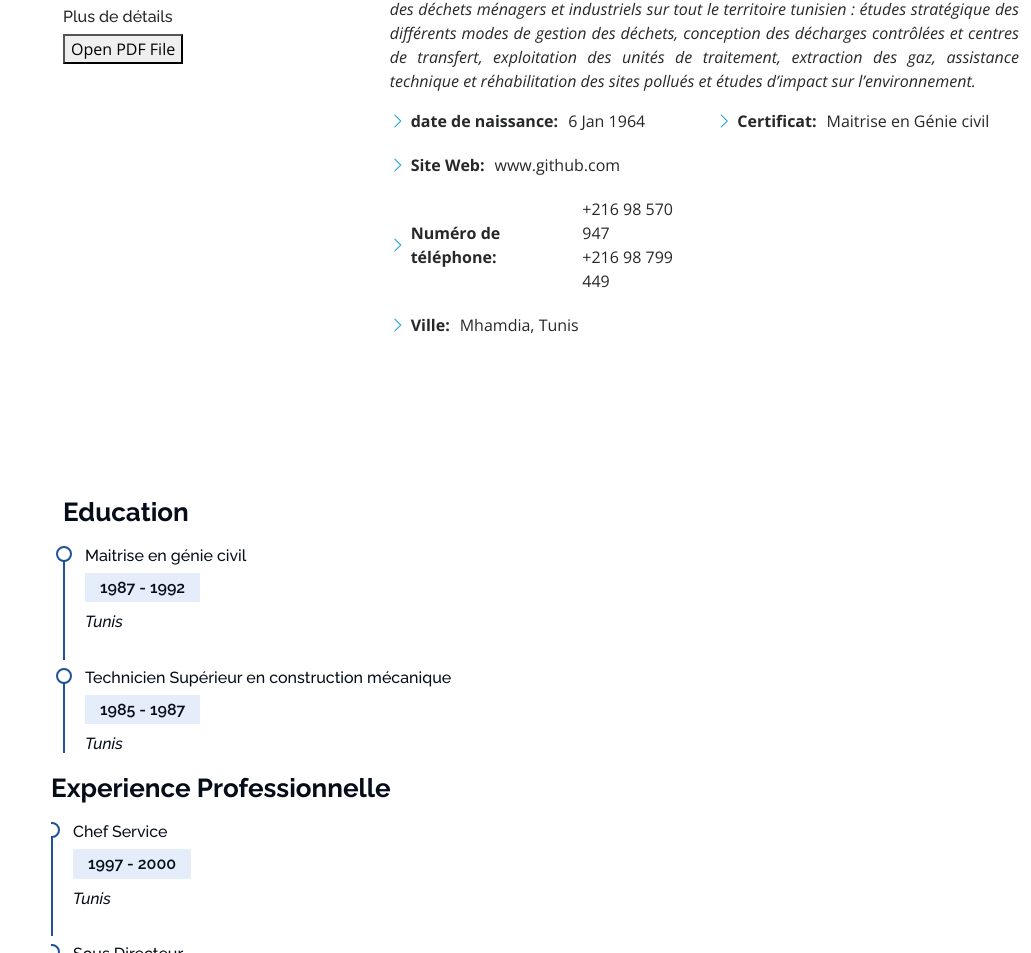
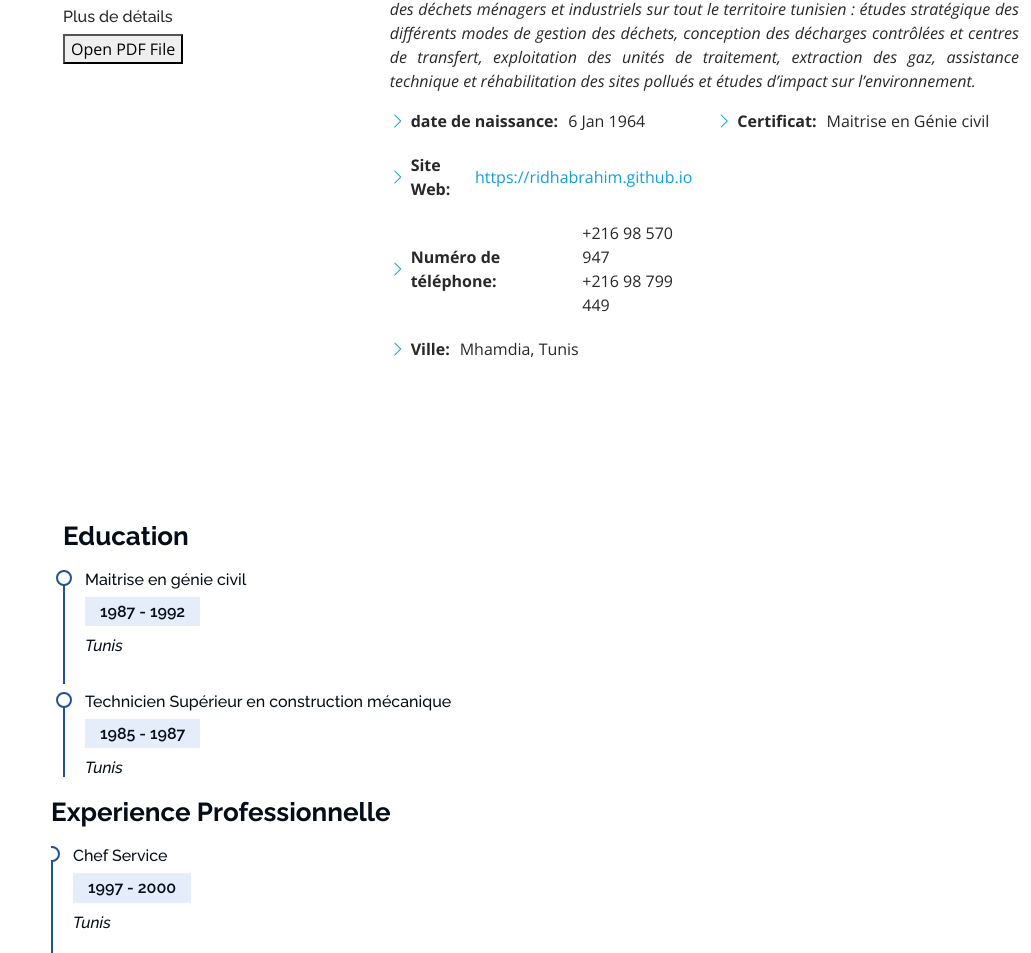
Before and after one commit to RidhaBrahim/RidhaBrahim, a plain HTML site: page index.html in a window 1280 px wide. Shown: the part 1282-2235 px from the top of the page, without its empty margins (249-1280 px from the left). Drawn offline with nearby package versions, Linux system fonts and the light colour scheme.

Commit message:
Add files via upload

```diff
--- a/index.html
+++ b/index.html
@@ -100,7 +100,8 @@
               <div class="col-lg-6">
                 <ul>
                   <li><i class="bi bi-chevron-right"></i> <strong>date de naissance:</strong> <span>6 Jan 1964</span></li>
-                  <li><i class="bi bi-chevron-right"></i> <strong>Site Web:</strong> <span>www.github.com</span></li>
+                  <li><i class="bi bi-chevron-right"></i> <strong>Site Web:</strong> <span>  <a href="https://ridhabrahim.github.io">https://ridhabrahim.github.io</a><br>
+                  </span></li>
                   <li><i class="bi bi-chevron-right"></i> <strong>Numéro de téléphone:</strong> <span>+216 98 570 947 <br>+216 98 799 449</span></li>
                   <li><i class="bi bi-chevron-right"></i> <strong>Ville:</strong> <span>Mhamdia, Tunis</span></li>
                 </ul>
```
